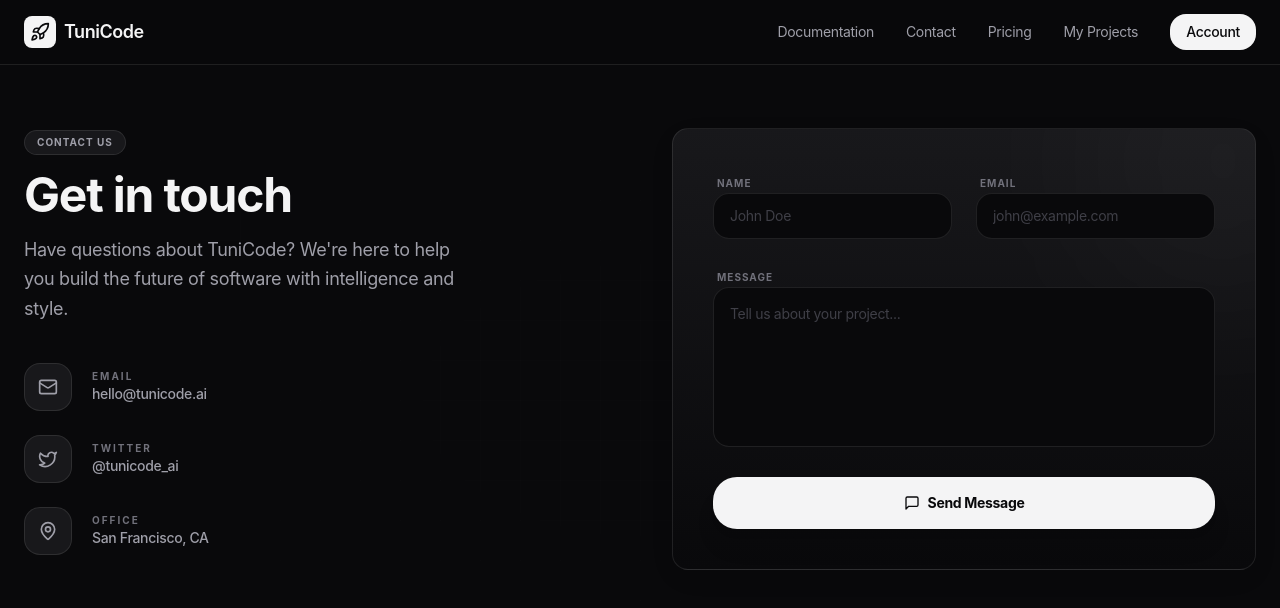
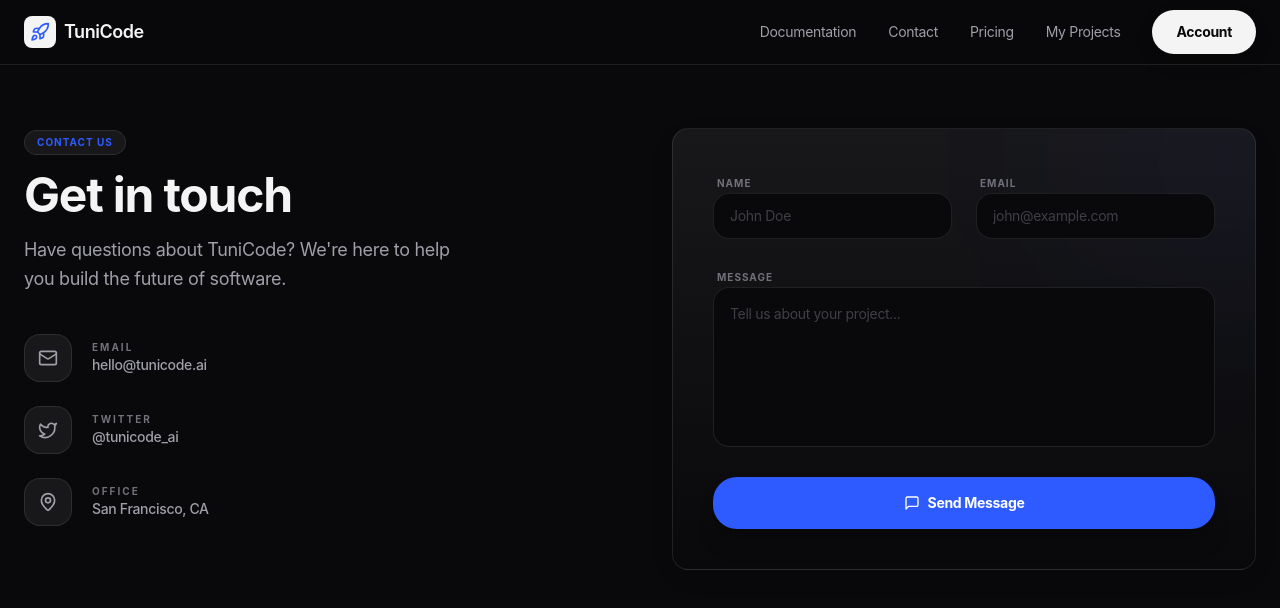
Before and after one commit to GhaithBenHmida/tunicode-vibe-saas, a React app: page /contact in a window 1280 px wide. Shown: the top 608 px of the page. Built offline with nearby package versions, Linux system fonts and the light colour scheme; the HTML template or start-up script is replaced by a standard one.

Commit message:
Initial project files

```diff
--- a/src/components/Navbar.jsx
+++ b/src/components/Navbar.jsx
@@ -1,6 +1,7 @@
 import { useState } from 'react'
 import { Link, useLocation } from 'react-router-dom'
 import { Menu, X, Rocket } from 'lucide-react'
+import Button from './ui/Button'
 
 export default function Navbar() {
   const [isOpen, setIsOpen] = useState(false)
@@ -13,16 +14,14 @@
     { name: 'My Projects', path: '/' },
   ]
 
-  const isWorkspace = location.pathname === '/workspace'
-
-  if (isWorkspace) return null
+  if (location.pathname === '/workspace') return null
 
   return (
     <nav className="fixed top-0 w-full z-50 glass border-b border-zinc-200/10">
       <div className="max-w-7xl mx-auto px-6 h-16 flex items-center justify-between">
         <Link to="/" className="flex items-center gap-2 hover:opacity-80 transition-opacity">
           <div className="w-8 h-8 rounded-lg bg-zinc-100 flex items-center justify-center">
-             <Rocket className="w-5 h-5 text-zinc-950" />
+             <Rocket className="w-5 h-5 text-brand-blue" />
           </div>
           <span className="text-lg font-semibold tracking-tight">TuniCode</span>
         </Link>
@@ -37,16 +36,13 @@
               {link.name}
             </Link>
           ))}
-          <Link
-            to="/link"
-            className="px-4 py-2 rounded-2xl bg-zinc-100 text-zinc-950 text-sm font-medium hover:bg-zinc-200 transition-colors"
-          >
-            Account
+          <Link to="/link">
+            <Button variant="primary" className="py-2 px-5">Account</Button>
           </Link>
         </div>
 
         <button
-          className="md:hidden p-2 text-zinc-400 hover:text-zinc-100"
+          className="md:hidden p-2 text-zinc-400 hover:text-zinc-100 cursor-pointer"
           onClick={() => setIsOpen(!isOpen)}
         >
           {isOpen ? <X size={24} /> : <Menu size={24} />}
@@ -65,12 +61,8 @@
               {link.name}
             </Link>
           ))}
-          <Link
-            to="/link"
-            className="px-4 py-2 rounded-2xl bg-zinc-100 text-zinc-950 text-center font-medium"
-            onClick={() => setIsOpen(false)}
-          >
-            Account
+          <Link to="/link" onClick={() => setIsOpen(false)}>
+            <Button className="w-full">Account</Button>
           </Link>
         </div>
       )}
--- /dev/null
+++ b/src/components/ui/Button.jsx
@@ -0,0 +1,31 @@
+import React from 'react';
+
+export default function Button({
+  children,
+  variant = 'primary',
+  className = '',
+  isLoading = false,
+  ...props
+}) {
+  const baseStyles = "relative flex items-center justify-center gap-2 px-6 py-3 rounded-3xl font-bold text-sm transition-all duration-200 cubic-bezier(0.23,1,0.32,1) active:scale-[0.98] disabled:opacity-50 disabled:cursor-not-allowed cursor-pointer";
+
+  const variants = {
+    primary: "bg-zinc-100 text-zinc-950 hover:bg-white shadow-[0_8px_30px_rgb(0,0,0,0.04)]",
+    secondary: "bg-zinc-900 text-zinc-100 border border-zinc-200/10 hover:border-zinc-200/30 hover:bg-zinc-800",
+    brand: "bg-brand-blue text-white hover:brightness-110 shadow-[0_0_20px_rgba(46,91,255,0.2)]",
+    ghost: "bg-transparent text-zinc-400 hover:text-zinc-100 hover:bg-zinc-900"
+  };
+
+  return (
+    <button
+      className={`${baseStyles} ${variants[variant]} ${className}`}
+      disabled={isLoading}
+      {...props}
+    >
+      {isLoading && (
+        <div className="w-4 h-4 border-2 border-zinc-950/20 border-t-zinc-950 rounded-full animate-spin" />
+      )}
+      {children}
+    </button>
+  );
+}
--- /dev/null
+++ b/src/components/ui/Card.jsx
@@ -0,0 +1,12 @@
+export default function Card({ children, className = "", gradient = false }) {
+  return (
+    <div className={`
+      rounded-2xl border border-zinc-200/10 overflow-hidden
+      ${gradient ? 'bg-gradient-to-b from-zinc-900 to-zinc-950' : 'bg-zinc-900/50'}
+      shadow-[0_8px_30px_rgb(0,0,0,0.04)] transition-all duration-300
+      ${className}
+    `}>
+      {children}
+    </div>
+  );
+}
--- /dev/null
+++ b/src/components/ui/Input.jsx
@@ -0,0 +1,11 @@
+export default function Input({ label, ...props }) {
+  return (
+    <div className="space-y-2">
+      {label && <label className="text-[10px] font-bold uppercase tracking-widest text-zinc-500 ml-1">{label}</label>}
+      <input
+        {...props}
+        className="w-full bg-zinc-950 border border-zinc-200/10 rounded-2xl px-4 py-3 text-sm text-zinc-100 focus:outline-none focus:border-brand-blue/40 focus:ring-1 focus:ring-brand-blue/10 transition-all duration-200 placeholder:text-zinc-700"
+      />
+    </div>
+  );
+}
--- a/src/index.css
+++ b/src/index.css
@@ -2,38 +2,17 @@
 
 @theme {
   --color-zinc-950: #09090b;
+  --color-brand-blue: #2E5BFF;
   --radius-2xl: 1rem;
   --radius-3xl: 1.5rem;
 }
 
 body {
-  @apply bg-zinc-950 text-zinc-100 antialiased selection:bg-zinc-700;
+  @apply bg-zinc-950 text-zinc-100 antialiased selection:bg-brand-blue/30;
   font-family: 'Inter', system-ui, sans-serif;
   letter-spacing: -0.02em;
   position: relative;
   overflow-x: hidden;
-}
-
-body::before {
-  content: "";
-  position: fixed;
-  top: 0;
-  left: 0;
-  width: 100%;
-  height: 100%;
-  background-image:
-    linear-gradient(to right, rgba(255,255,255,0.02) 1px, transparent 1px),
-    linear-gradient(to bottom, rgba(255,255,255,0.02) 1px, transparent 1px);
-  background-size: 40px 40px;
-  mask-image: radial-gradient(ellipse at center, black, transparent 80%);
-  z-index: -1;
-  pointer-events: none;
-  animation: grid-fade 8s ease-in-out infinite alternate;
-}
-
-@keyframes grid-fade {
-  from { opacity: 0.3; }
-  to { opacity: 0.6; }
 }
 
 .glass {
@@ -42,6 +21,14 @@
 
 .custom-shadow {
   box-shadow: 0 8px 30px rgb(0,0,0,0.4);
+}
+
+.neon-grid {
+  background-image:
+    linear-gradient(to right, rgba(46, 91, 255, 0.05) 1px, transparent 1px),
+    linear-gradient(to bottom, rgba(46, 91, 255, 0.05) 1px, transparent 1px);
+  background-size: 50px 50px;
+  mask-image: radial-gradient(circle at center, black 30%, transparent 90%);
 }
 
 ::-webkit-scrollbar {
@@ -55,3 +42,7 @@
 ::-webkit-scrollbar-thumb {
   @apply bg-zinc-700 rounded-full;
 }
+
+button {
+  @apply cursor-pointer;
+}
--- a/src/pages/Contact.jsx
+++ b/src/pages/Contact.jsx
@@ -1,4 +1,7 @@
 import { Mail, MessageSquare, Twitter, MapPin } from 'lucide-react'
+import Button from '../components/ui/Button'
+import Input from '../components/ui/Input'
+import Card from '../components/ui/Card'
 
 export default function Contact() {
   return (
@@ -6,88 +9,57 @@
       <div className="grid grid-cols-1 lg:grid-cols-2 gap-16 items-start">
         <div className="space-y-10">
           <div className="space-y-4">
-            <div className="inline-flex items-center px-3 py-1 rounded-full bg-zinc-900 border border-zinc-200/10 text-[10px] font-bold uppercase tracking-widest text-zinc-400">
+            <div className="inline-flex items-center px-3 py-1 rounded-full bg-zinc-900 border border-zinc-200/10 text-[10px] font-bold uppercase tracking-widest text-brand-blue">
               Contact Us
             </div>
             <h1 className="text-4xl lg:text-5xl font-bold tracking-tight text-zinc-100">Get in touch</h1>
             <p className="text-lg text-zinc-400 max-w-md leading-relaxed">
-              Have questions about TuniCode? We're here to help you build the future of software with intelligence and style.
+              Have questions about TuniCode? We're here to help you build the future of software.
             </p>
           </div>
 
           <div className="space-y-6">
-            <div className="flex items-center gap-5 text-zinc-400 hover:text-zinc-100 transition-colors group cursor-default">
-              <div className="w-12 h-12 rounded-2xl bg-zinc-900 border border-zinc-200/10 flex items-center justify-center group-hover:border-zinc-200/30 transition-all duration-300">
-                <Mail size={20} />
+            {[
+              { icon: Mail, label: 'Email', value: 'hello@tunicode.ai' },
+              { icon: Twitter, label: 'Twitter', value: '@tunicode_ai' },
+              { icon: MapPin, label: 'Office', value: 'San Francisco, CA' }
+            ].map((item, i) => (
+              <div key={i} className="flex items-center gap-5 text-zinc-400 hover:text-zinc-100 transition-colors group cursor-default">
+                <div className="w-12 h-12 rounded-2xl bg-zinc-900 border border-zinc-200/10 flex items-center justify-center group-hover:border-brand-blue/30 transition-all duration-300">
+                  <item.icon size={20} className="group-hover:text-brand-blue transition-colors" />
+                </div>
+                <div>
+                  <p className="text-[10px] font-bold uppercase tracking-[0.2em] text-zinc-500">{item.label}</p>
+                  <p className="text-sm font-medium">{item.value}</p>
+                </div>
               </div>
-              <div>
-                <p className="text-[10px] font-bold uppercase tracking-[0.2em] text-zinc-500">Email</p>
-                <p className="text-sm font-medium">hello@tunicode.ai</p>
-              </div>
-            </div>
-
-            <div className="flex items-center gap-5 text-zinc-400 hover:text-zinc-100 transition-colors group cursor-default">
-              <div className="w-12 h-12 rounded-2xl bg-zinc-900 border border-zinc-200/10 flex items-center justify-center group-hover:border-zinc-200/30 transition-all duration-300">
-                <Twitter size={20} />
-              </div>
-              <div>
-                <p className="text-[10px] font-bold uppercase tracking-[0.2em] text-zinc-500">Twitter</p>
-                <p className="text-sm font-medium">@tunicode_ai</p>
-              </div>
-            </div>
-
-            <div className="flex items-center gap-5 text-zinc-400 hover:text-zinc-100 transition-colors group cursor-default">
-              <div className="w-12 h-12 rounded-2xl bg-zinc-900 border border-zinc-200/10 flex items-center justify-center group-hover:border-zinc-200/30 transition-all duration-300">
-                <MapPin size={20} />
-              </div>
-              <div>
-                <p className="text-[10px] font-bold uppercase tracking-[0.2em] text-zinc-500">Office</p>
-                <p className="text-sm font-medium">San Francisco, CA</p>
-              </div>
-            </div>
+            ))}
           </div>
         </div>
 
-        <div className="rounded-2xl bg-gradient-to-b from-zinc-900 to-zinc-950 border border-zinc-200/10 p-8 lg:p-10 shadow-[0_8px_30px_rgb(0,0,0,0.04)] relative overflow-hidden group">
-          <div className="absolute -top-24 -right-24 w-64 h-64 bg-zinc-100/5 blur-[100px] rounded-full group-hover:bg-zinc-100/10 transition-colors duration-700" />
+        <Card gradient className="p-8 lg:p-10 relative group">
+          <div className="absolute -top-24 -right-24 w-64 h-64 bg-brand-blue/5 blur-[100px] rounded-full group-hover:bg-brand-blue/10 transition-colors duration-700" />
 
           <form className="space-y-6 relative z-10">
             <div className="grid grid-cols-1 md:grid-cols-2 gap-6">
-              <div className="space-y-2.5">
-                <label className="text-[10px] font-bold uppercase tracking-widest text-zinc-500 ml-1">Name</label>
-                <input
-                  type="text"
-                  className="w-full bg-zinc-950 border border-zinc-200/10 rounded-2xl px-4 py-3 text-sm text-zinc-100 focus:outline-none focus:border-zinc-200/40 focus:ring-1 focus:ring-zinc-200/10 transition-all duration-200 placeholder:text-zinc-700"
-                  placeholder="John Doe"
-                />
-              </div>
-              <div className="space-y-2.5">
-                <label className="text-[10px] font-bold uppercase tracking-widest text-zinc-500 ml-1">Email</label>
-                <input
-                  type="email"
-                  className="w-full bg-zinc-950 border border-zinc-200/10 rounded-2xl px-4 py-3 text-sm text-zinc-100 focus:outline-none focus:border-zinc-200/40 focus:ring-1 focus:ring-zinc-200/10 transition-all duration-200 placeholder:text-zinc-700"
-                  placeholder="john@example.com"
-                />
-              </div>
+              <Input label="Name" placeholder="John Doe" />
+              <Input label="Email" placeholder="john@example.com" type="email" />
             </div>
 
             <div className="space-y-2.5">
               <label className="text-[10px] font-bold uppercase tracking-widest text-zinc-500 ml-1">Message</label>
               <textarea
-                className="w-full bg-zinc-950 border border-zinc-200/10 rounded-2xl px-4 py-4 text-sm text-zinc-100 focus:outline-none focus:border-zinc-200/40 focus:ring-1 focus:ring-zinc-200/10 transition-all duration-200 min-h-[160px] resize-none placeholder:text-zinc-700"
+                className="w-full bg-zinc-950 border border-zinc-200/10 rounded-2xl px-4 py-4 text-sm text-zinc-100 focus:outline-none focus:border-brand-blue/40 focus:ring-1 focus:ring-brand-blue/10 transition-all duration-200 min-h-[160px] resize-none placeholder:text-zinc-700"
                 placeholder="Tell us about your project..."
               />
             </div>
 
-            <button
-              type="button"
-              className="w-full py-4 rounded-3xl bg-zinc-100 text-zinc-950 font-bold text-sm hover:bg-white transition-all duration-200 transform active:scale-[0.98] flex items-center justify-center gap-2 shadow-xl"
-            >
+            <Button variant="brand" className="w-full py-4 shadow-xl">
               <MessageSquare size={16} />
               Send Message
-            </button>
+            </Button>
           </form>
-        </div>
+        </Card>
       </div>
     </div>
   )
--- a/tailwind.config.js
+++ b/tailwind.config.js
@@ -4,7 +4,13 @@
     "./src/**/*.{js,ts,jsx,tsx}",
   ],
   theme: {
-    extend: {},
+    extend: {
+      colors: {
+        brand: {
+          blue: '#2E5BFF',
+        }
+      }
+    },
   },
   plugins: [],
 }
```
Also changed, not shown: src/components/ui/GridBackground.jsx (added, +8 -0 lines), src/pages/Home.jsx (+27 -15 lines), src/pages/LinkAccount.jsx (+9 -7 lines).
